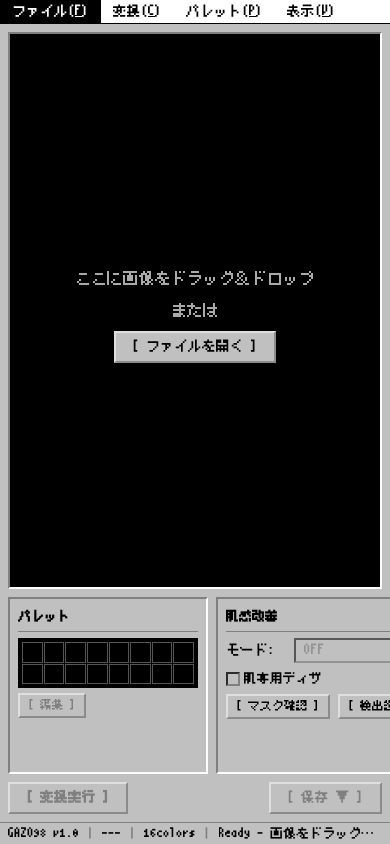
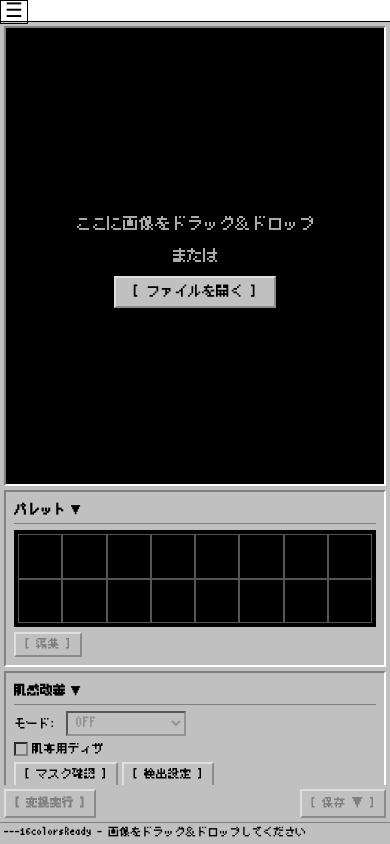
Before and after one commit to markn333/gazo98, a website: page src/index.html in a window 390 px wide. Drawn offline with Linux system fonts and the light colour scheme.

Commit message:
Phase 8完了: スマホ対応（レスポンシブCSS、ハンバーガーメニュー、パネル折り畳み）
- responsive.css: 768px/480pxブレークポイント
- コントロールパネル縦並び＋スクロール
- ハンバーガーメニュー（768px以下で自動切替）
- パネルタイトルタップで折り畳み（スマホのみ）
- クロップバー・ステータスバー・ダイアログのスマホ最適化

```diff
--- /dev/null
+++ b/src/css/responsive.css
@@ -0,0 +1,205 @@
+/* ========================================
+   GAZO98 - レスポンシブ対応
+   768px以下でスマホレイアウトに切替
+   ======================================== */
+
+/* --- ハンバーガーメニューボタン --- */
+.hamburger-btn {
+    display: none;
+    background: none;
+    border: 1px solid #000;
+    color: #000;
+    font-size: 20px;
+    width: 28px;
+    height: 24px;
+    cursor: pointer;
+    align-items: center;
+    justify-content: center;
+    line-height: 1;
+    padding: 0;
+    font-family: inherit;
+}
+
+/* --- パネルオーバーレイ（スマホ用スライドアップ） --- */
+.panel-overlay {
+    display: none;
+}
+
+@media (max-width: 768px) {
+    /* メニューバー: ハンバーガー化 */
+    .pc98-menubar {
+        justify-content: space-between;
+    }
+
+    .pc98-menubar .menu-item {
+        display: none;
+    }
+
+    .hamburger-btn {
+        display: flex;
+    }
+
+    .pc98-menubar.menu-open .menu-item {
+        display: block;
+    }
+
+    .pc98-menubar.menu-open {
+        flex-wrap: wrap;
+        height: auto;
+    }
+
+    .pc98-menubar.menu-open .menu-item {
+        width: 100%;
+    }
+
+    /* メインコンテンツ */
+    #main-content {
+        padding: 4px;
+        gap: 4px;
+    }
+
+    /* プレビューエリア: 画面いっぱい */
+    #preview-area {
+        min-height: 150px;
+    }
+
+    /* コントロールパネル: 縦並び・スクロール */
+    #control-panel {
+        flex-direction: column;
+        gap: 4px;
+        max-height: 40vh;
+        overflow-y: auto;
+        -webkit-overflow-scrolling: touch;
+    }
+
+    #palette-panel {
+        flex: 0 0 auto;
+    }
+
+    #skin-panel {
+        flex: 0 0 auto;
+    }
+
+    #param-panel {
+        flex: 0 0 auto;
+    }
+
+    /* パネルタイトル: タップで開閉 */
+    .pc98-panel .panel-title {
+        cursor: pointer;
+        user-select: none;
+    }
+
+    .pc98-panel .panel-title::after {
+        content: ' ▼';
+        font-size: 10px;
+    }
+
+    .pc98-panel.collapsed .panel-title::after {
+        content: ' ▶';
+    }
+
+    .pc98-panel.collapsed > *:not(.panel-title) {
+        display: none !important;
+    }
+
+    /* パラメータ行: ラベル幅縮小 */
+    .param-row label {
+        min-width: 48px;
+        font-size: 12px;
+    }
+
+    .param-row {
+        font-size: 12px;
+        gap: 4px;
+        margin-bottom: 4px;
+    }
+
+    /* パレットグリッド */
+    .palette-cell {
+        min-width: 12px;
+        min-height: 12px;
+    }
+
+    /* クロップバー: 縦並び */
+    .crop-bar-inner {
+        flex-wrap: wrap;
+        gap: 6px;
+        padding: 6px;
+    }
+
+    .crop-info {
+        width: 100%;
+        text-align: center;
+        margin-right: 0;
+    }
+
+    /* アクションバー */
+    #action-bar {
+        gap: 4px;
+    }
+
+    #action-bar .pc98-button {
+        font-size: 12px;
+        padding: 4px 8px;
+    }
+
+    /* ステータスバー */
+    .pc98-statusbar {
+        font-size: 11px;
+        padding: 1px 4px;
+    }
+
+    .status-sep {
+        display: none;
+    }
+
+    #status-app {
+        display: none;
+    }
+
+    /* ダイアログ: 画面幅いっぱい */
+    .pc98-dialog {
+        max-width: 95vw;
+        max-height: 80vh;
+    }
+
+    .dialog-body {
+        max-height: 50vh;
+        overflow-y: auto;
+        padding: 8px;
+        font-size: 12px;
+    }
+
+    /* プリセット */
+    .preset-color-chip {
+        width: 10px;
+        height: 10px;
+    }
+}
+
+/* 小さいスマホ（幅480px以下） */
+@media (max-width: 480px) {
+    .pc98-menubar {
+        height: 22px;
+        font-size: 12px;
+    }
+
+    #preview-area {
+        min-height: 120px;
+    }
+
+    #control-panel {
+        max-height: 35vh;
+    }
+
+    .palette-grid {
+        grid-template-columns: repeat(8, 1fr);
+        gap: 0;
+    }
+
+    .palette-cell {
+        min-width: 8px;
+        min-height: 8px;
+    }
+}
--- a/src/index.html
+++ b/src/index.html
@@ -6,10 +6,12 @@
     <title>GAZO98 ～画嬢九八～</title>
     <link rel="stylesheet" href="css/main.css">
     <link rel="stylesheet" href="css/pc98-theme.css">
+    <link rel="stylesheet" href="css/responsive.css">
 </head>
 <body>
     <!-- 98風メニューバー -->
     <div id="menubar" class="pc98-menubar">
+        <button class="hamburger-btn" id="hamburger-btn">☰</button>
         <div class="menu-item" data-menu="file">
             <span class="menu-label">ファイル(<u>F</u>)</span>
             <div class="menu-dropdown">
--- a/src/js/app.js
+++ b/src/js/app.js
@@ -73,6 +73,36 @@ const App = (() => {
         initPaletteDisplay();
 
         StatusBar.setMessage('Ready - 画像をドラッグ＆ドロップしてください');
+
+        setupHamburger();
+        setupPanelCollapse();
+    }
+
+    /* --- ハンバーガーメニュー（スマホ用） --- */
+    function setupHamburger() {
+        const btn = document.getElementById('hamburger-btn');
+        const menubar = document.getElementById('menubar');
+        if (!btn) return;
+
+        btn.addEventListener('click', (e) => {
+            e.stopPropagation();
+            menubar.classList.toggle('menu-open');
+        });
+
+        document.addEventListener('click', () => {
+            menubar.classList.remove('menu-open');
+        });
+    }
+
+    /* --- パネル折り畳み（スマホ用） --- */
+    function setupPanelCollapse() {
+        document.querySelectorAll('.pc98-panel .panel-title').forEach(title => {
+            title.addEventListener('click', () => {
+                /* スマホ幅のみ動作 */
+                if (window.innerWidth > 768) return;
+                title.parentElement.classList.toggle('collapsed');
+            });
+        });
     }
 
     function setupMenuActions() {
```
Also changed, not shown: PROGRESS.md (+2 -2 lines), TODO.md (+7 -7 lines).
